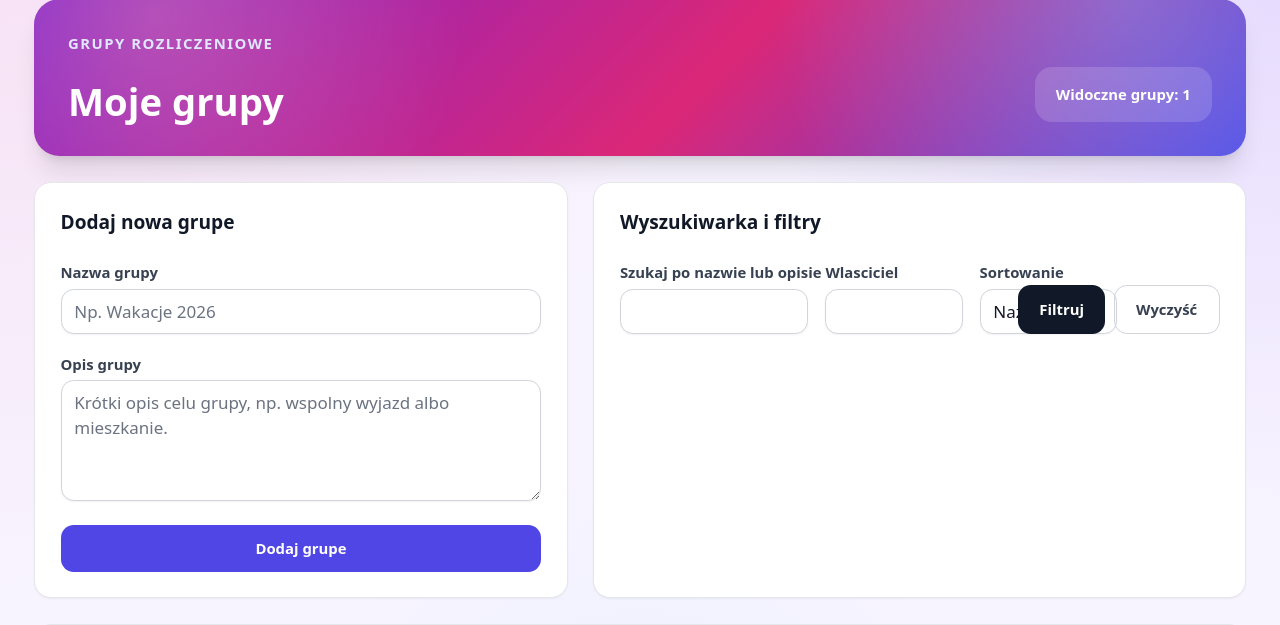
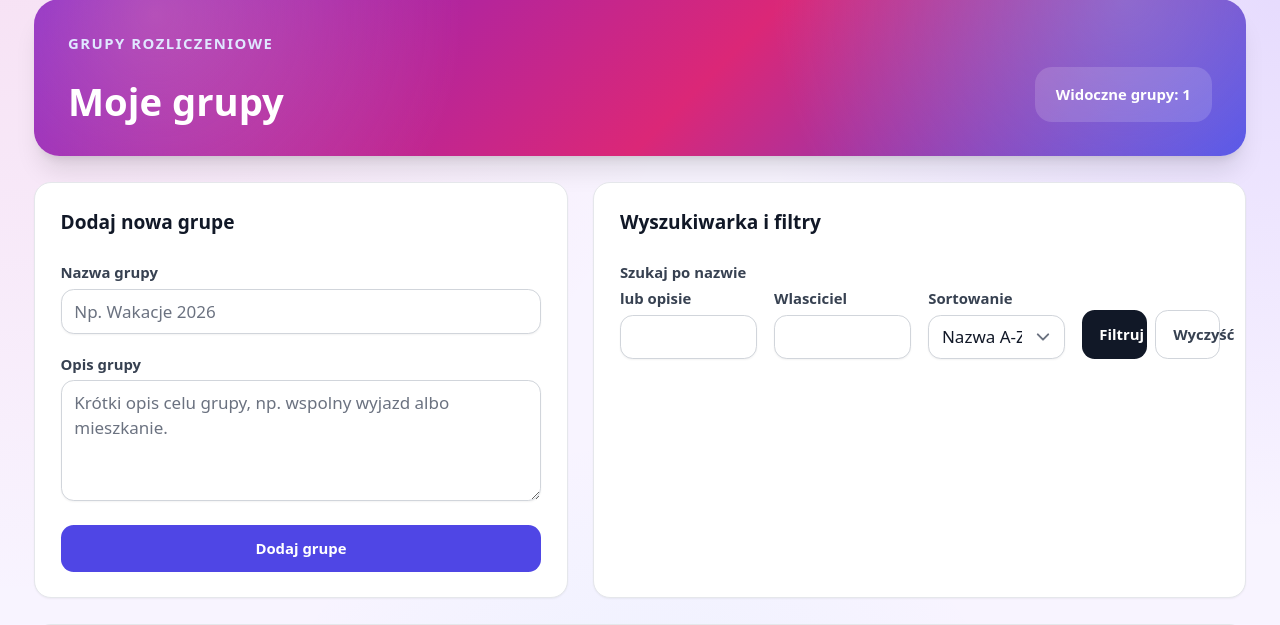
Before and after one commit to Dudzinska/Wydatki--aplikacja, a Laravel app: page /groups in a window 1280 px wide. Shown: the part 121-746 px from the top of the page. Run offline with Laravel 12, Linux system fonts and the light colour scheme; a user stored in the database is signed in; data comes from the database, SQL or seed files in the repository; style sheets or scripts are compiled from the project's sources; parts of the project's set-up code (start-up, migrations or seed data) failed here and were passed over; some web fonts are replaced.

Commit message:
Fix group filter button layout
Co-authored-by: Dudzinska <Dudzinska@users.noreply.github.com>

```diff
--- a/resources/views/groups/index.blade.php
+++ b/resources/views/groups/index.blade.php
@@ -44,17 +44,17 @@
                 <div class="rounded-2xl border border-gray-200 bg-white p-6 shadow-sm dark:border-gray-800 dark:bg-gray-900">
                     <h2 class="text-lg font-black text-gray-900 dark:text-gray-100">Wyszukiwarka i filtry</h2>
                     <form action="{{ route('groups.index') }}" method="GET" class="mt-5 grid gap-4 md:grid-cols-12 md:items-end">
-                        <div class="{{ auth()->user()->isAdmin() ? 'md:col-span-4' : 'md:col-span-6' }}">
-                            <label for="search" class="whitespace-nowrap text-sm font-bold text-gray-700 dark:text-gray-200">Szukaj po nazwie lub opisie</label>
+                        <div class="{{ auth()->user()->isAdmin() ? 'md:col-span-3' : 'md:col-span-6' }} min-w-0">
+                            <label for="search" class="text-sm font-bold text-gray-700 dark:text-gray-200">Szukaj po nazwie lub opisie</label>
                             <input id="search" type="search" name="search" value="{{ $filters['search'] ?? '' }}" maxlength="255" class="mt-1 w-full rounded-xl border-gray-300 bg-white text-gray-900 shadow-sm focus:border-indigo-500 focus:ring-indigo-500 dark:border-gray-700 dark:bg-gray-950 dark:text-gray-100">
                         </div>
                         @if(auth()->user()->isAdmin())
-                            <div class="md:col-span-3">
+                            <div class="min-w-0 md:col-span-3">
                                 <label for="owner" class="text-sm font-bold text-gray-700 dark:text-gray-200">Wlasciciel</label>
                                 <input id="owner" type="search" name="owner" value="{{ $filters['owner'] ?? '' }}" maxlength="255" class="mt-1 w-full rounded-xl border-gray-300 bg-white text-gray-900 shadow-sm focus:border-indigo-500 focus:ring-indigo-500 dark:border-gray-700 dark:bg-gray-950 dark:text-gray-100">
                             </div>
                         @endif
-                        <div class="{{ auth()->user()->isAdmin() ? 'md:col-span-3' : 'md:col-span-3' }}">
+                        <div class="min-w-0 md:col-span-3">
                             <label for="sort" class="text-sm font-bold text-gray-700 dark:text-gray-200">Sortowanie</label>
                             <select id="sort" name="sort" class="mt-1 w-full rounded-xl border-gray-300 bg-white text-gray-900 shadow-sm focus:border-indigo-500 focus:ring-indigo-500 dark:border-gray-700 dark:bg-gray-950 dark:text-gray-100">
                                 <option value="name_asc" @selected(($filters['sort'] ?? 'name_asc') === 'name_asc')>Nazwa A-Z</option>
@@ -65,11 +65,11 @@
                                 <option value="members_desc" @selected(($filters['sort'] ?? '') === 'members_desc')>Najwiecej osob</option>
                             </select>
                         </div>
-                        <div class="{{ auth()->user()->isAdmin() ? 'md:col-span-2' : 'md:col-span-3' }} flex flex-wrap gap-2 md:flex-nowrap md:justify-end">
-                            <button type="submit" class="rounded-xl bg-gray-900 px-5 py-3 text-sm font-black text-white hover:bg-gray-800 dark:bg-white dark:text-gray-950 dark:hover:bg-gray-200">
+                        <div class="grid grid-cols-2 gap-2 md:col-span-3">
+                            <button type="submit" class="w-full rounded-xl bg-gray-900 px-4 py-3 text-sm font-black text-white hover:bg-gray-800 dark:bg-white dark:text-gray-950 dark:hover:bg-gray-200">
                                 Filtruj
                             </button>
-                            <a href="{{ route('groups.index') }}" class="rounded-xl border border-gray-300 px-5 py-3 text-sm font-black text-gray-700 hover:border-indigo-400 hover:text-indigo-700 dark:border-gray-700 dark:text-gray-200 dark:hover:border-indigo-500 dark:hover:text-indigo-300">
+                            <a href="{{ route('groups.index') }}" class="w-full rounded-xl border border-gray-300 px-4 py-3 text-center text-sm font-black text-gray-700 hover:border-indigo-400 hover:text-indigo-700 dark:border-gray-700 dark:text-gray-200 dark:hover:border-indigo-500 dark:hover:text-indigo-300">
                                 Wyczyść
                             </a>
                         </div>
```
